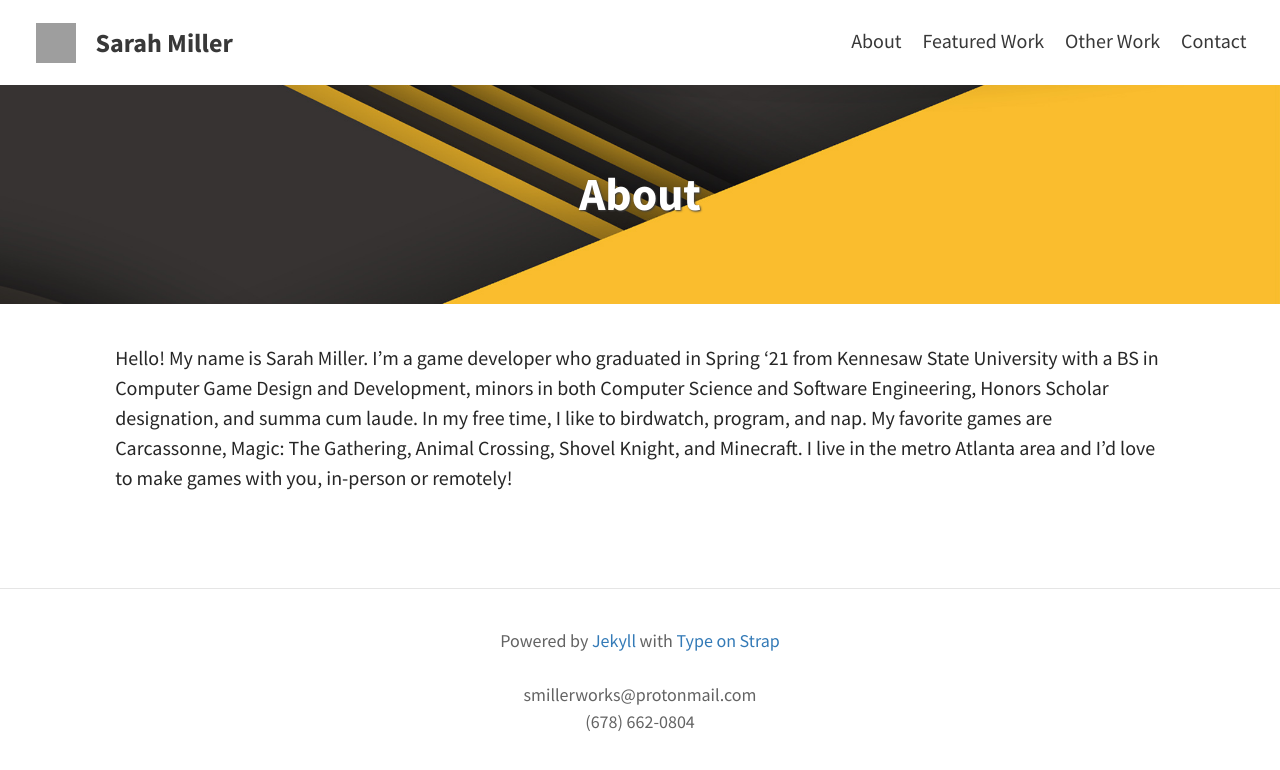
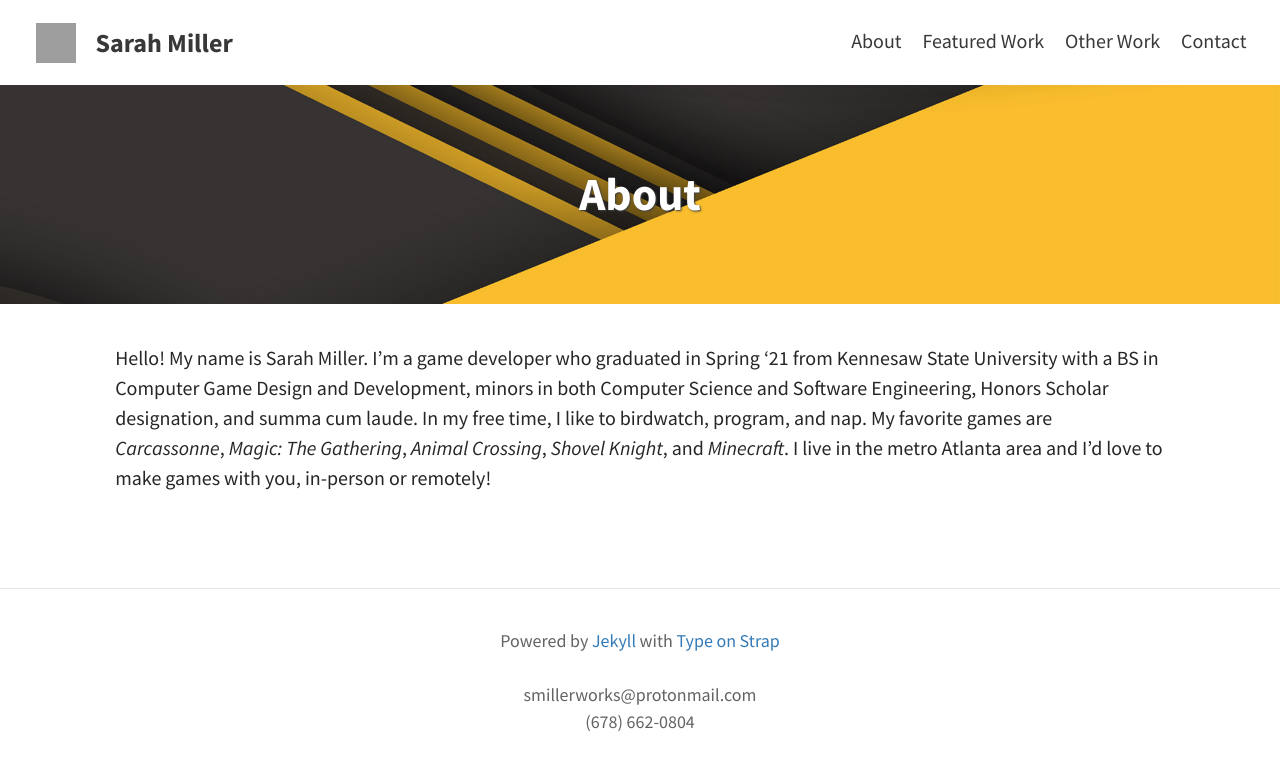
Before and after one commit to smillerworks/portfolio, a Jekyll site: the page built from pages/about.md, in a window 1280 px wide. Shown: the top 770 px of the page. Built offline with Jekyll 4.4.1, drawn with Linux system fonts in a browser that asks for light colours; grey boxes are pictures that could not be loaded.

```diff
--- a/pages/about.md
+++ b/pages/about.md
@@ -5,4 +5,4 @@ permalink: /about/
 feature-img: "assets/img/black&yellowshapes.jpg"
 ---
 
-Hello! My name is Sarah Miller. I'm a game developer who graduated in Spring '21 from Kennesaw State University with a BS in Computer Game Design and Development, minors in both Computer Science and Software Engineering, Honors Scholar designation, and summa cum laude. In my free time, I like to birdwatch, program, and nap. My favorite games are Carcassonne, Magic: The Gathering, Animal Crossing, Shovel Knight, and Minecraft. I live in the metro Atlanta area and I'd love to make games with you, in-person or remotely!
+Hello! My name is Sarah Miller. I'm a game developer who graduated in Spring '21 from Kennesaw State University with a BS in Computer Game Design and Development, minors in both Computer Science and Software Engineering, Honors Scholar designation, and summa cum laude. In my free time, I like to birdwatch, program, and nap. My favorite games are <i>Carcassonne</i>, <i>Magic: The Gathering</i>, <i>Animal Crossing</i>, <i>Shovel Knight</i>, and <i>Minecraft</i>. I live in the metro Atlanta area and I'd love to make games with you, in-person or remotely!
```
